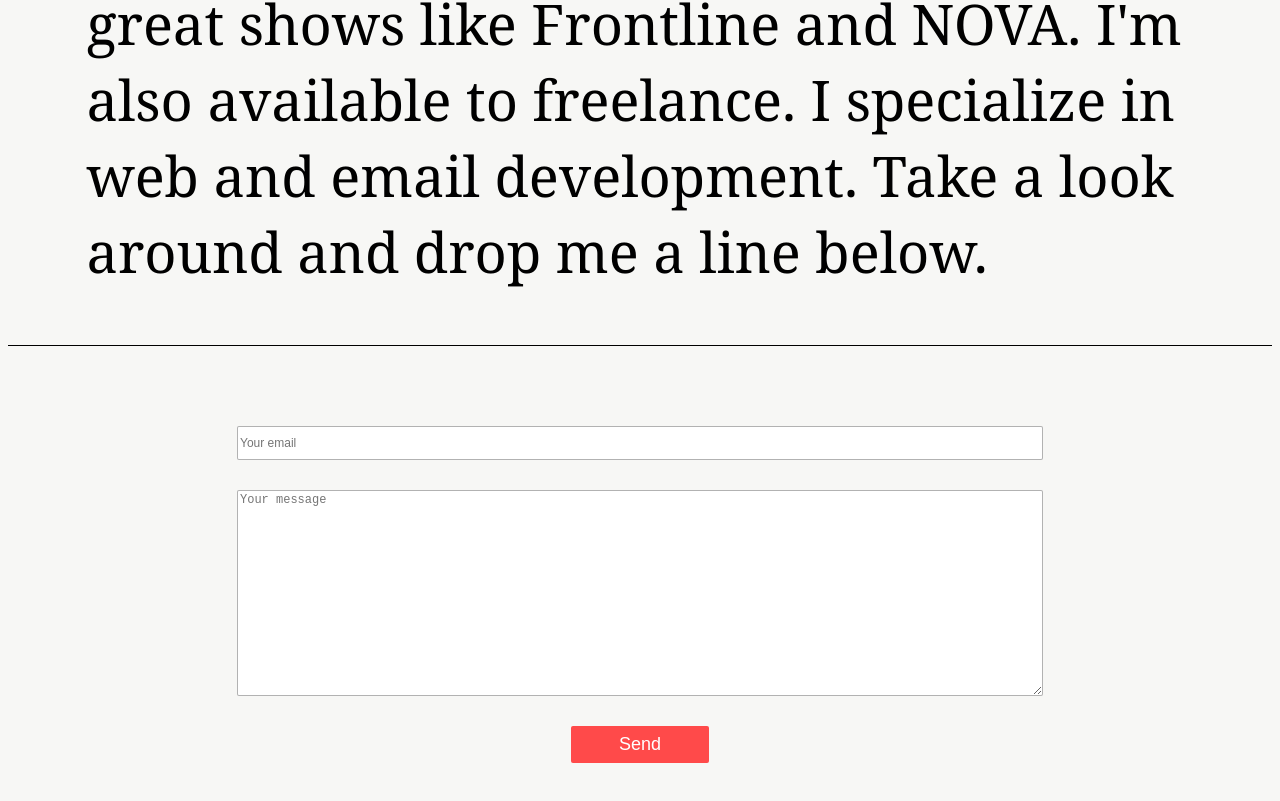
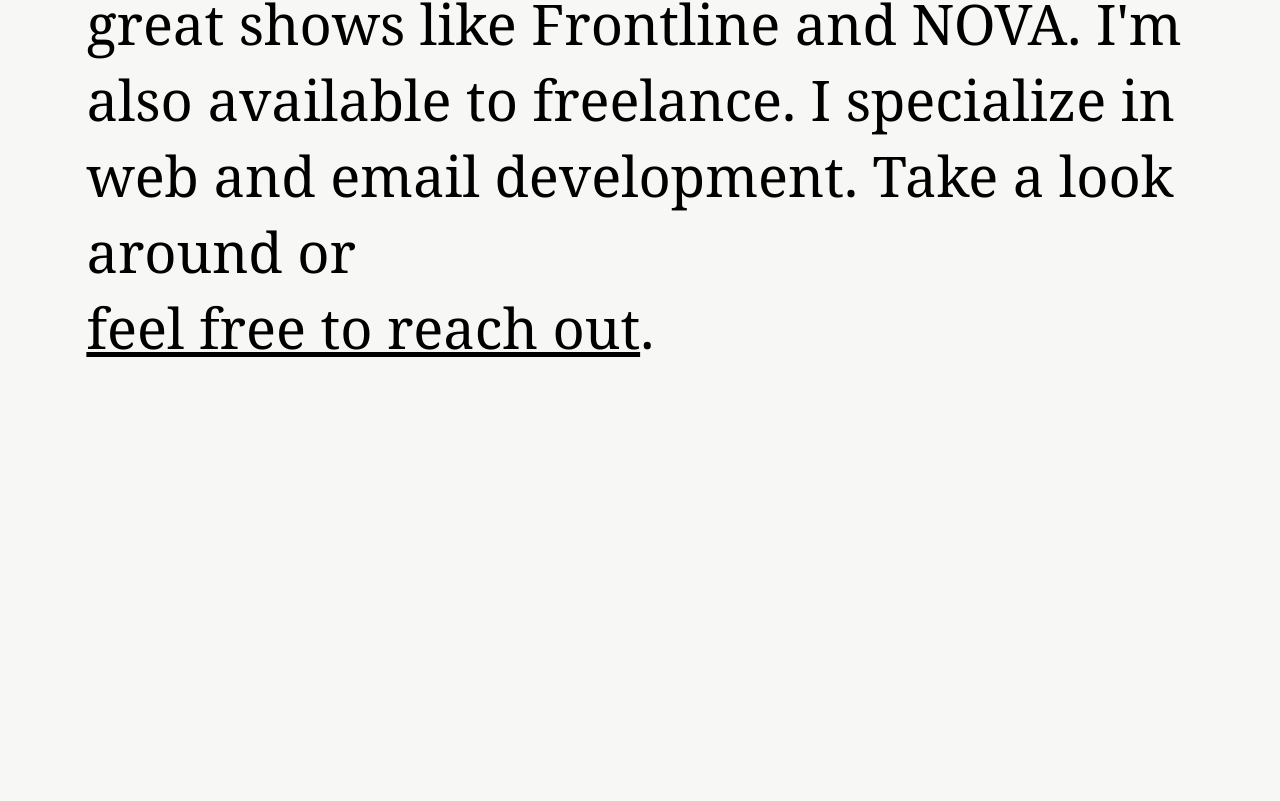
Before and after one commit to cartuhok/carterrink-portfolio, a Gatsby site: page / in a window 1280 px wide. Shown: the part 1093-1894 px from the top of the page. After the commit the page ends 1522 px from the top, so only its background shows below. Built offline with nearby package versions, Linux system fonts and the light colour scheme; Gatsby itself is replaced by a stand-in of ours.

Commit message:
removed form added email

```diff
--- a/src/components/bio.js
+++ b/src/components/bio.js
@@ -6,7 +6,6 @@ const Bio = styled.div`
   display: flex;
   flex-wrap: wrap;
   border-top: 1px solid black;
-  border-bottom: 1px solid black;
   font-family: Georgia, 'Times New Roman', Times, serif;
   font-size: 3.5em;
   padding: 1em 1.4em;
@@ -17,6 +16,11 @@ const Bio = styled.div`
     }
 `
 
+const Link = styled.a`
+
+    color: #000000;
+`
+
 export default () => (
-    <Bio>Hi <span role="img" aria-label="waving hand emoji" style={{ whiteSpace: `nowrap`, display: `contents` }}>👋</span>, I'm a font-end developer and designer located in Boston. I'm currently a developer at WGBH. They make some great shows like Frontline and NOVA.  I'm also available to freelance. I specialize in web and email development. Take a look around and drop me a line below.</Bio>
+    <Bio>Hi <span role="img" aria-label="waving hand emoji" style={{ whiteSpace: `nowrap`, display: `contents` }}>👋</span>, I'm a font-end developer and designer located in Boston. I'm currently a developer at WGBH. They make some great shows like Frontline and NOVA.  I'm also available to freelance. I specialize in web and email development. Take a look around or <Link href="mailto:carter.m.rink@gmail.com">feel free to reach out</Link>.</Bio>
 )
--- a/src/components/form.js
+++ b/src/components/form.js
@@ -54,7 +54,8 @@ const Button = styled.button`
 `
 
 export default () => (
-    <Form method="POST" action="http://formspree.io/carter.m.rink@gmail.com" id="contact">
+    <Form method="post" netlify-honeypot="bot-field" data-netlify="true" id="contact">
+        <input type="hidden" name="bot-field" />
         <Email type="email" name="email" placeholder="Your email" />
         <Message name="message" placeholder="Your message" />
         <Button type="submit" value="send">Send</Button>
--- a/src/components/nav.js
+++ b/src/components/nav.js
@@ -48,6 +48,6 @@ export default () => (
       <StyledLink href="https://codepen.io/cartuhok">Codepen</StyledLink>
       <StyledLink href="https://github.com/cartuhok">Github</StyledLink>
       <StyledLink href="#work">Work</StyledLink>
-      <StyledLink href="#contact">Contact</StyledLink>
+      <StyledLink href="mailto:carter.m.rink@gmail.com">Contact</StyledLink>
     </Nav>
 )
--- a/src/pages/index.js
+++ b/src/pages/index.js
@@ -3,7 +3,7 @@ import Nav from "../components/nav"
 import Header from "../components/header"
 import ThreeUp from "../components/threeUp"
 import Bio from "../components/bio"
-import Form from "../components/form"
+
 
 export default () => (
     <div>
@@ -11,6 +11,6 @@ export default () => (
         <Header headerText="CARTER RINK" />
         <ThreeUp />
         <Bio />
-        <Form />
+
     </div>
 )
```
